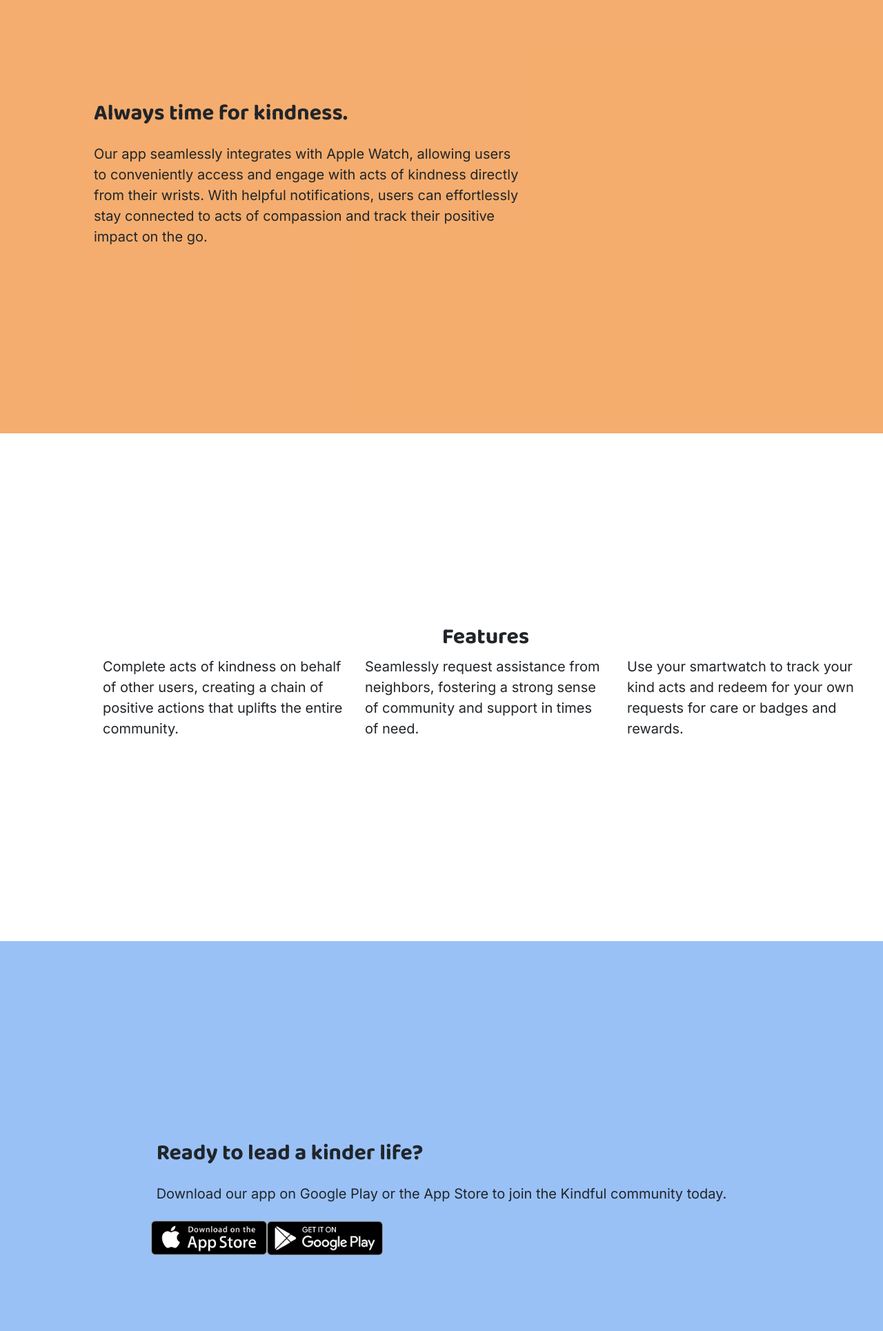
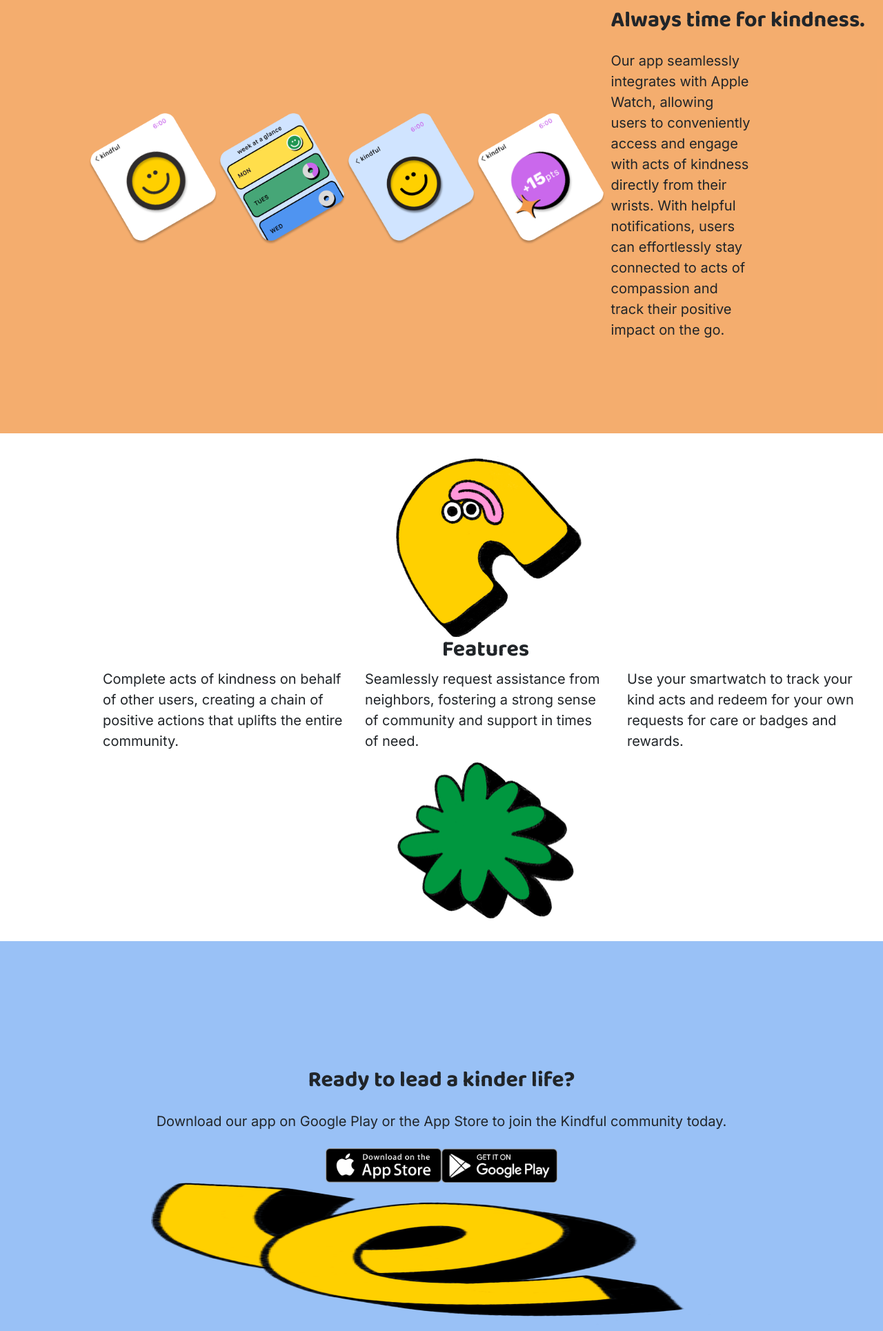
Before and after one commit to SieraMM/kindful, a plain HTML site: page index.html in a window 1280 px wide. Shown: the part 1693-3622 px from the top of the page at 69% size. Drawn offline with nearby package versions, Linux system fonts and the light colour scheme.

Commit message:
added images
now need to position

```diff
--- a/index.html
+++ b/index.html
@@ -91,6 +91,10 @@
 
 
     <div class="orange d-flex">
+        <img src="/images/watch1.png" style="height: 191px;" >
+        <img src="/images/watch2.png"style="height: 191px;" >
+        <img src="/images/watch3.png"style="height: 191px;" >
+        <img src="/images/watch4.png"style="height: 191px;" >
         <div class="d-flex flex-column">
             <h3 class="p-2"> Always time for kindness.</h3>
 
@@ -103,6 +107,7 @@
         </div>
     </div>
     <div class="white d-flex">
+        <img src="/images/yellowguy.png"style="height: 262px;" >
         <div>
             <h3> Features</h3>
         </div>
@@ -126,17 +131,19 @@
                 </div>
             </div>
         </div>
+        <img src="/images/greenflower.png" style="height: 226px;">
     </div>
     <div class="light-blue d-flex">
-        <div class="d-flex flex-column">
+        <div class="d-flex flex-column text-center">
             <h3 class="p-2"> Ready to lead a kinder life?</h3>
             <p class="p-2"> Download our app on Google Play or the App Store to join the Kindful community today.
             </p>
 
-            <div class="d-flex flex-row download">
+            <div class="d-flex flex-row justify-content-center download">
                 <img src="/images/App Store.png">
                 <img src="/images/Google Play.png">
             </div>
+            <img src="/images/squiggly.png" style="height: 211px;">
         </div>
     </div>
 
```
